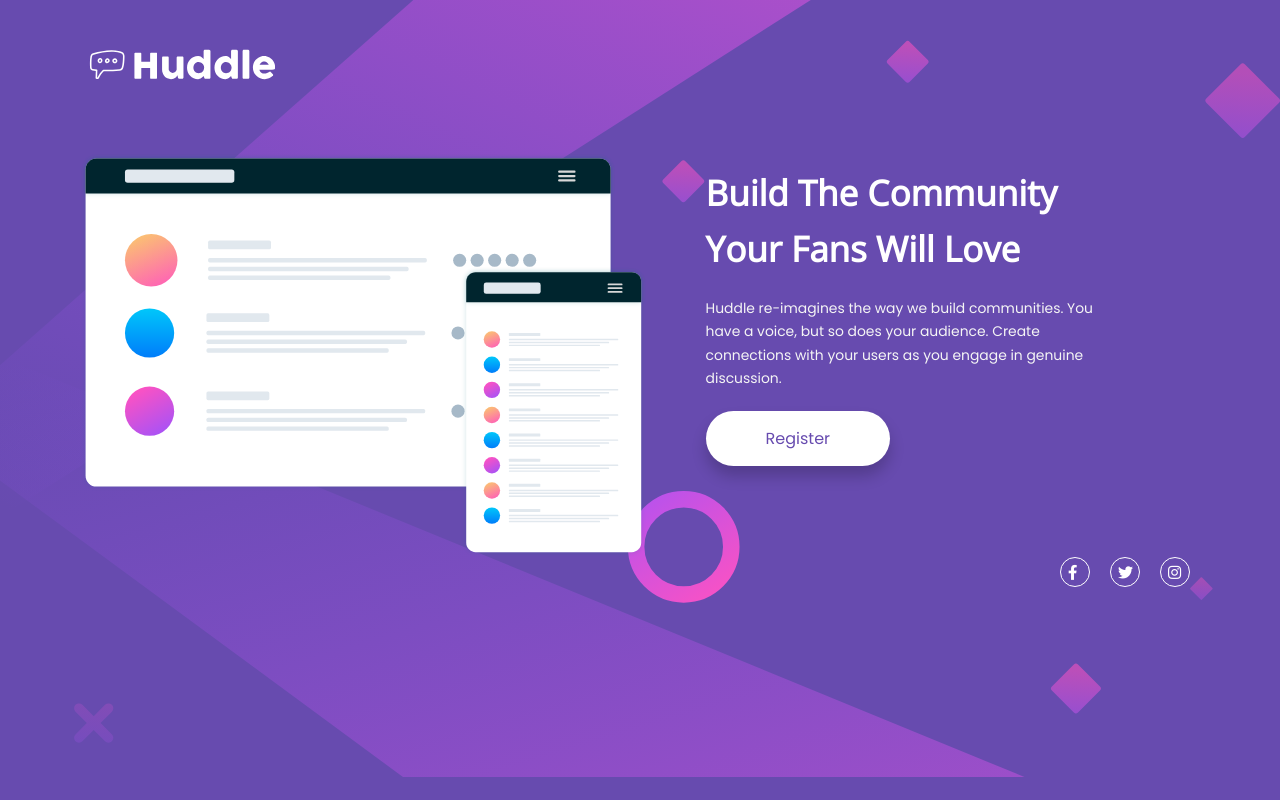
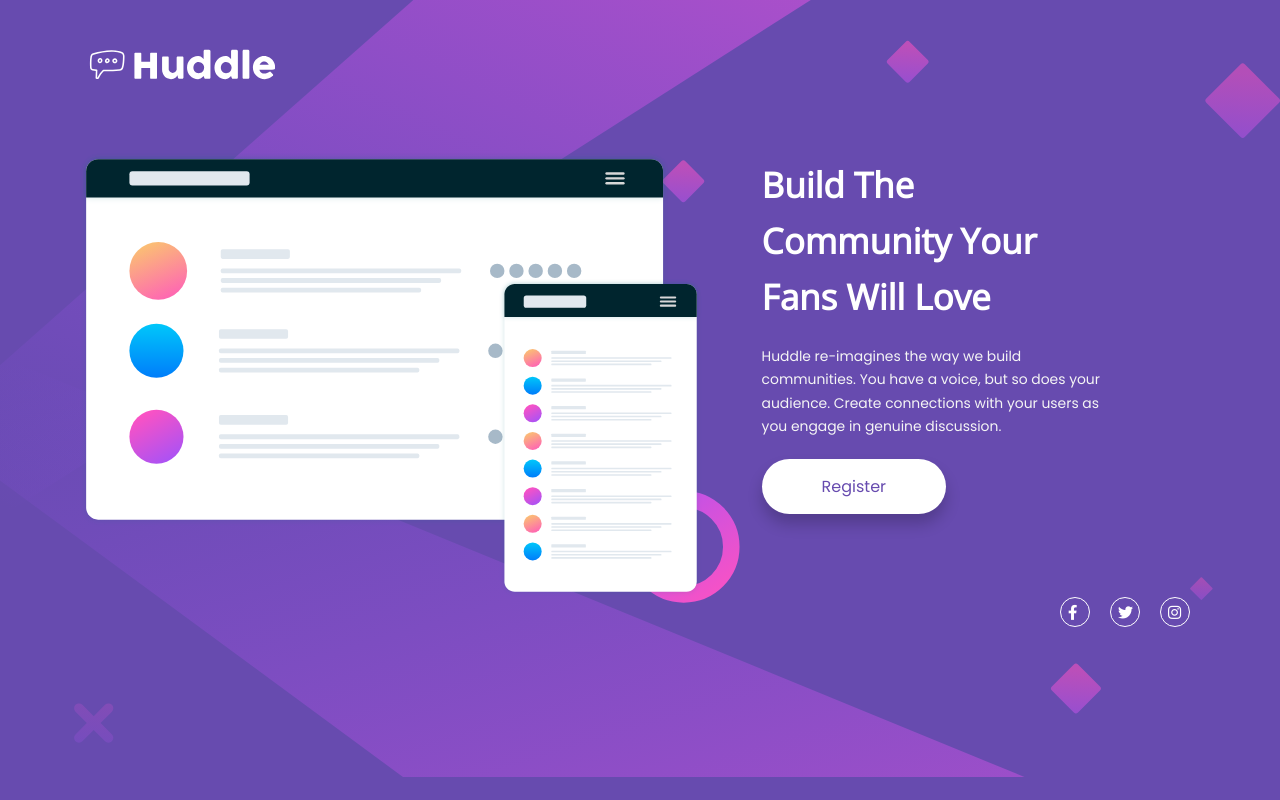
Before and after one commit to jose-jimmy/Huddle-landing-page-with-single-introductory-section, a plain HTML site: page index.html in a window 1280 px wide. Drawn offline with nearby package versions, Linux system fonts and the light colour scheme.

Commit message:
image size modified

```diff
--- a/style.css
+++ b/style.css
@@ -123,7 +123,9 @@ section img{
     }
     section img {
         padding-top: 60px;
-        max-width: 50.5%;
+        max-width: 55.5%;
+        flex: 50%;
+        align-self: flex-start;
     }
 
     .details{
```
